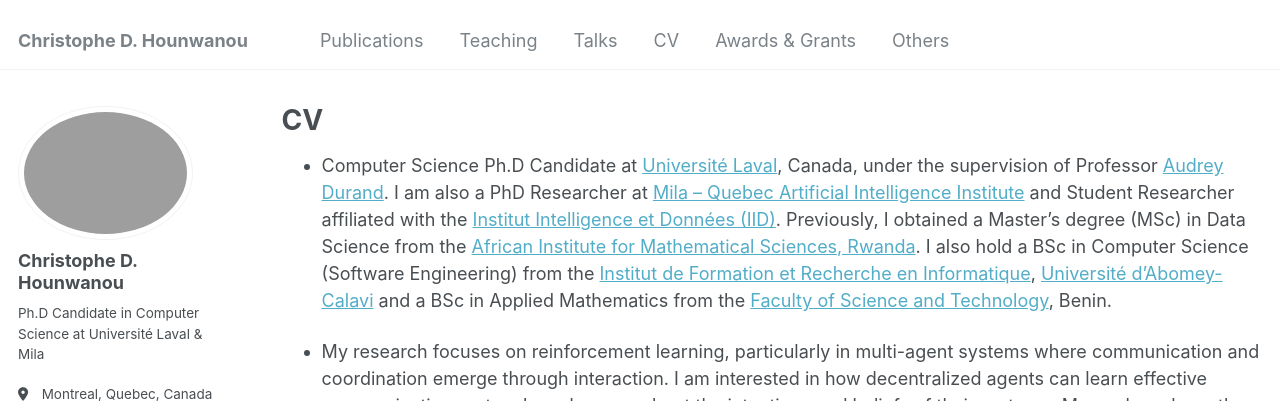
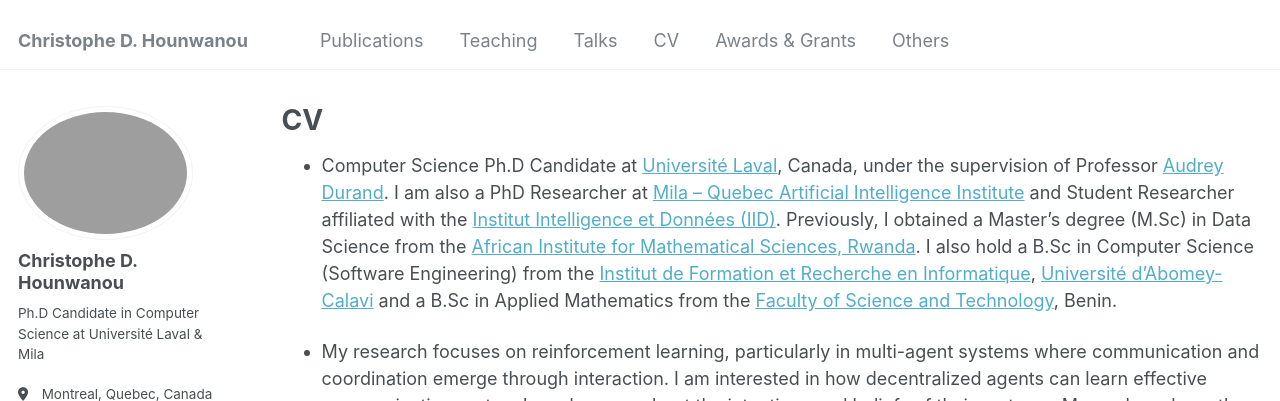
Before and after one commit to chrishounwanou/chrishounwanou.github.io, a Jekyll site: the page built from _pages/cv.md, in a window 1280 px wide and 900 px high. Shown: the top 401 px of the window. Built offline with Jekyll 4.4.1, drawn with Linux system fonts in a browser that asks for light colours; some web fonts are replaced.

Commit message:
Update degree formatting in CV
Corrected formatting of academic degrees from 'Ph.D' to 'Ph.D' and 'MSc' to 'M.Sc'.

```diff
--- a/_pages/cv.md
+++ b/_pages/cv.md
@@ -9,7 +9,7 @@ redirect_from:
 
 {% include base_path %}
 
-- Computer Science Ph.D Candidate at [Université Laval](https://www.ulaval.ca/), Canada, under the supervision of Professor [Audrey Durand](https://mila.quebec/fr/annuaire/audrey-durand). I am also a PhD Researcher at [Mila – Quebec Artificial Intelligence Institute](https://mila.quebec/fr) and Student Researcher affiliated with the [Institut Intelligence et Données (IID)](https://iid.ulaval.ca/). Previously, I obtained a Master's degree (MSc) in Data Science from the [African Institute for Mathematical Sciences, Rwanda](https://aims.ac.rw/). I also hold a BSc in Computer Science (Software Engineering) from the [Institut de Formation et Recherche en Informatique](https://ifri-uac.bj/), [Université d'Abomey-Calavi](https://www.uac.bj/) and a BSc in Applied Mathematics from the [Faculty of Science and Technology](https://www.uac.bj/ufr-entites-facultes-instituts-centres-uac/), Benin.
+- Computer Science Ph.D Candidate at [Université Laval](https://www.ulaval.ca/), Canada, under the supervision of Professor [Audrey Durand](https://mila.quebec/fr/annuaire/audrey-durand). I am also a PhD Researcher at [Mila – Quebec Artificial Intelligence Institute](https://mila.quebec/fr) and Student Researcher affiliated with the [Institut Intelligence et Données (IID)](https://iid.ulaval.ca/). Previously, I obtained a Master's degree (M.Sc) in Data Science from the [African Institute for Mathematical Sciences, Rwanda](https://aims.ac.rw/). I also hold a B.Sc in Computer Science (Software Engineering) from the [Institut de Formation et Recherche en Informatique](https://ifri-uac.bj/), [Université d'Abomey-Calavi](https://www.uac.bj/) and a B.Sc in Applied Mathematics from the [Faculty of Science and Technology](https://www.uac.bj/ufr-entites-facultes-instituts-centres-uac/), Benin.
 
 - My research focuses on reinforcement learning, particularly in multi-agent systems where communication and coordination emerge through interaction. I am interested in how decentralized agents can learn effective communication protocols and reason about the intentions and beliefs of their partners. My work explores the intersection of multi-agent reinforcement learning, probabilistic pragmatic reasoning (e.g., Rational Speech Act models), and language-based AI agents, including large language models. The goal is to develop principled frameworks for communication, reasoning, and decision-making in cooperative AI systems.
 
```
